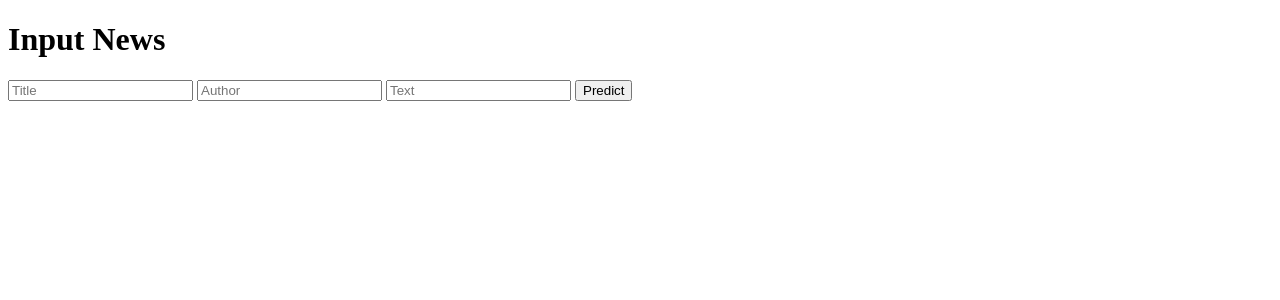
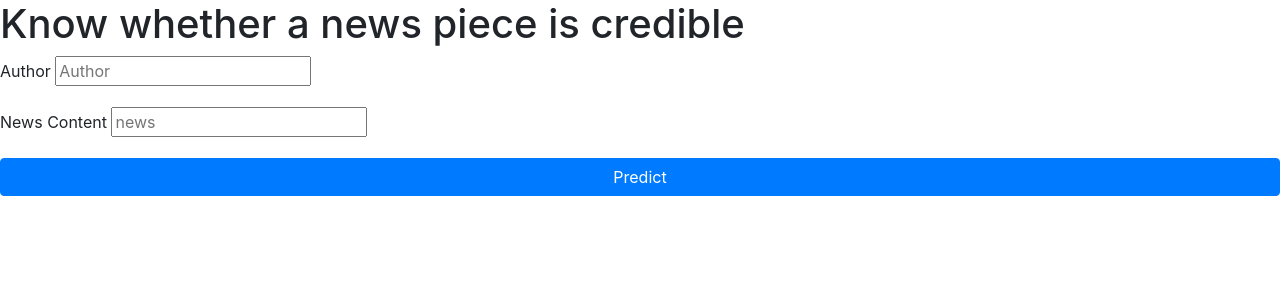
Before and after one commit to gtaurai12/fakenews, a Flask app: page / in a window 1280 px wide. Shown: the top 300 px of the page. Run offline with Flask 2, Linux system fonts and the light colour scheme; parts of the project's set-up code (start-up, migrations or seed data) failed here and were passed over; some libraries are stand-ins or nearby versions.

Commit message:
Update index.html

```diff
--- a/templates/index.html
+++ b/templates/index.html
@@ -1,21 +1,40 @@
 <!DOCTYPE html>
 <html lang="en">
 <head>
+
     <meta charset="UTF-8">
+     <meta name="viewport" content="width=device-width, initial-scale=1, shrink-to-fit=no">
+    <!-- Bootstrap CSS -->
+    <link rel="stylesheet" href="https://stackpath.bootstrapcdn.com/bootstrap/4.3.1/css/bootstrap.min.css" integrity="sha384-ggOyR0iXCbMQv3Xipma34MD+dH/1fQ784/j6cY/iJTQUOhcWr7x9JvoRxT2MZw1T" crossorigin="anonymous">
     <title>News Prediction</title>
+
 </head>
 <body>
-    <h1>Input News</h1>
 
-    <form>
-        <input type="text" name="title" placeholder="Title" required="required">
-        <input type="text" name="author" placeholder="Author" required="required">
-        <input type="text" name="text" placeholder="Text" required="required">
+    <form action="{{ url_for('predict') }}"method="post">
+        <h1>Know whether a news piece is credible</h1>
+        <div class="form-group">
+            <label>Author</label>
+            <input type="text" name="author" placeholder="Author" required="required">
+        </div>
+
+        <div class="form-group" >
+          <label>News Content</label>
+            <input type="text" name="content" placeholder="news" required="required" rows="4" cols="50">
+        </div>
 
         <button type="submit" class="btn btn-primary btn-block btn-large">Predict</button>
     </form>
+
+
     <br>
     <br>
     {{ prediction_text }}
+
+<!-- Optional JavaScript -->
+    <!-- jQuery first, then Popper.js, then Bootstrap JS -->
+    <script src="https://code.jquery.com/jquery-3.3.1.slim.min.js" integrity="sha384-q8i/X+965DzO0rT7abK41JStQIAqVgRVzpbzo5smXKp4YfRvH+8abtTE1Pi6jizo" crossorigin="anonymous"></script>
+    <script src="https://cdnjs.cloudflare.com/ajax/libs/popper.js/1.14.7/umd/popper.min.js" integrity="sha384-UO2eT0CpHqdSJQ6hJty5KVphtPhzWj9WO1clHTMGa3JDZwrnQq4sF86dIHNDz0W1" crossorigin="anonymous"></script>
+    <script src="https://stackpath.bootstrapcdn.com/bootstrap/4.3.1/js/bootstrap.min.js" integrity="sha384-JjSmVgyd0p3pXB1rRibZUAYoIIy6OrQ6VrjIEaFf/nJGzIxFDsf4x0xIM+B07jRM" crossorigin="anonymous"></script>
 </body>
 </html>
```
